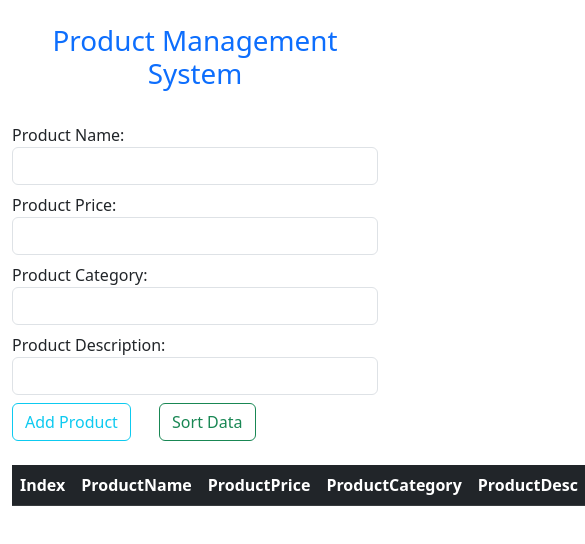
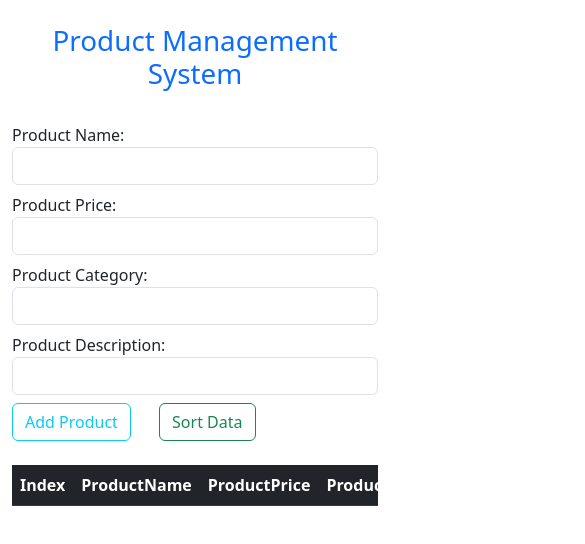
Before and after one commit to mofadl237/CRUD, a plain HTML site: page index.html in a window 390 px wide. Shown: the top 544 px of the page, 585 px wide, since content can reach past the window. Drawn offline with Linux system fonts and the light colour scheme.

Commit message:
Solve Problem In Responsive overflow-auto

```diff
--- a/index.html
+++ b/index.html
@@ -29,7 +29,7 @@
             <button class="btn btn-outline-info" id="btn_add">Add Product</button>
             <button class="btn btn-outline-success ms-4 " id="btn_sort">Sort Data</button>
         </div>
-        <div class="display-product mt-4">
+        <div class="display-product mt-4 overflow-auto">
             <table class="table table-dark table-striped">
                 <thead>
                     <tr>
@@ -43,7 +43,6 @@
                     </tr>
                 </thead>
                 <tbody>
-
                 </tbody>
             </table>
         </div>
```
